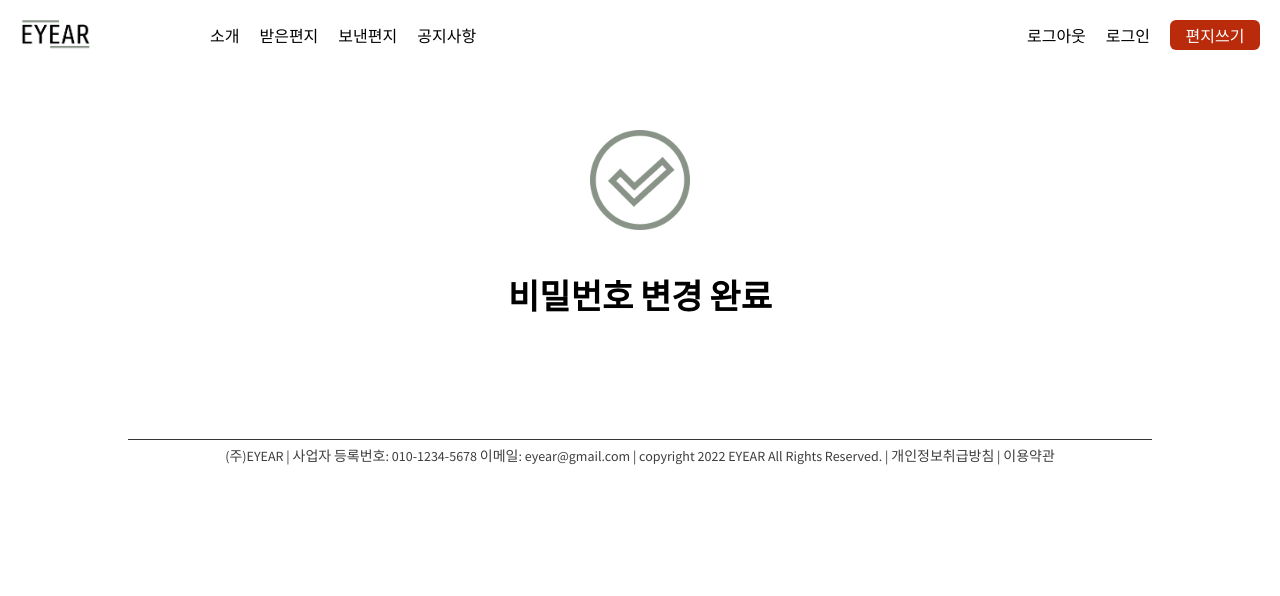
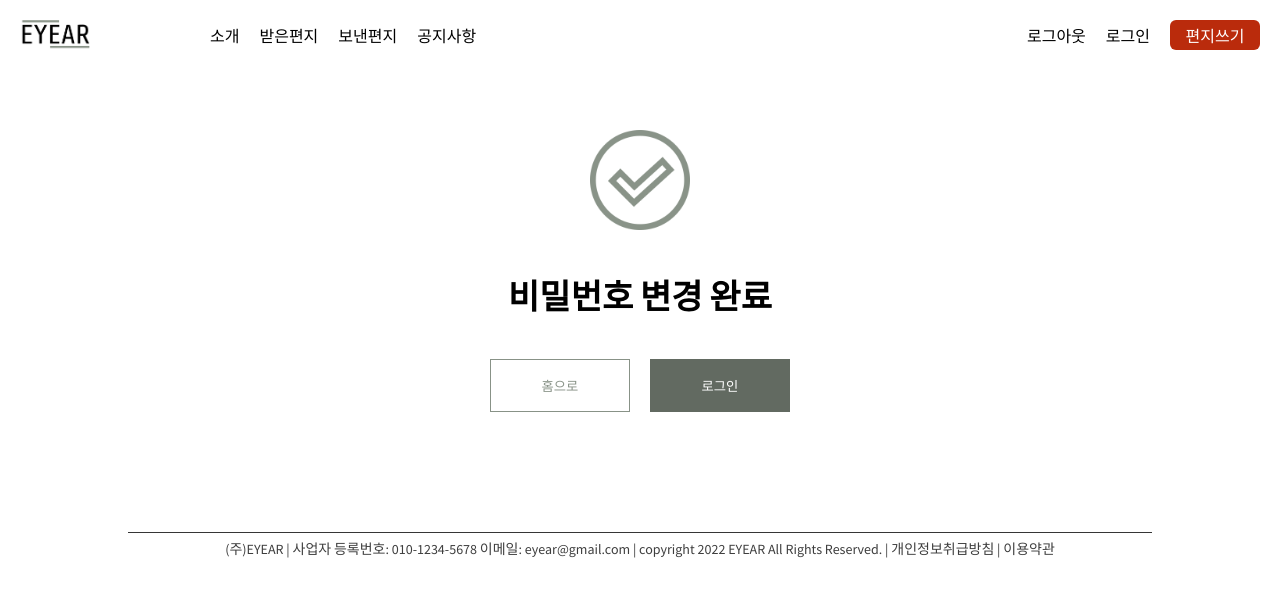
Before and after one commit to eyear22/eyear_frontend, a React (Create React App) app: page /changePassword/success in a window 1280 px wide. Shown: the top 596 px of the page. Built offline with nearby package versions, Linux system fonts and the light colour scheme.

Commit message:
[FEAT] 비밀번호 변경 버튼 추가

```diff
--- a/src/components/changePwd/ChangePwdSuccessContainer.js
+++ b/src/components/changePwd/ChangePwdSuccessContainer.js
@@ -1,8 +1,10 @@
 import styled from 'styled-components';
 import Layout from '../common/Layout';
 import DoneIcon from '../../assets/icon_joinDone.png';
+import { useNavigate } from 'react-router-dom';
 
 const ChangePwdSuccessContainer = () => {
+  const navigate = useNavigate();
   return (
     <>
       <Layout title="" width={600} bgColor="#fff">
@@ -10,6 +12,14 @@ const ChangePwdSuccessContainer = () => {
           <Icon src={DoneIcon} />
           <Title>비밀번호 변경 완료</Title>
         </Wrap>
+        <ButtonWrap>
+          <button className="leftBtn" onClick={() => navigate('/')}>
+            홈으로
+          </button>
+          <button className="rightBtn" onClick={() => navigate('/login')}>
+            로그인
+          </button>
+        </ButtonWrap>
       </Layout>
     </>
   );
@@ -33,4 +43,27 @@ const Title = styled.div`
   font-weight: bold;
 `;
 
+const ButtonWrap = styled.div`
+  display: flex;
+  margin-top: 40px;
+  justify-content: center;
+  .leftBtn {
+    width: 140px;
+    padding: 16px;
+    color: #889287;
+    background: #fff;
+    border: 1px solid #889287;
+    cursor: pointer;
+    margin-right: 20px;
+  }
+  .rightBtn {
+    width: 140px;
+    padding: 16px;
+    color: #ffffff;
+    background: #626a61;
+    border: 1px solid #626a61;
+    cursor: pointer;
+  }
+`;
+
 export default ChangePwdSuccessContainer;
```
